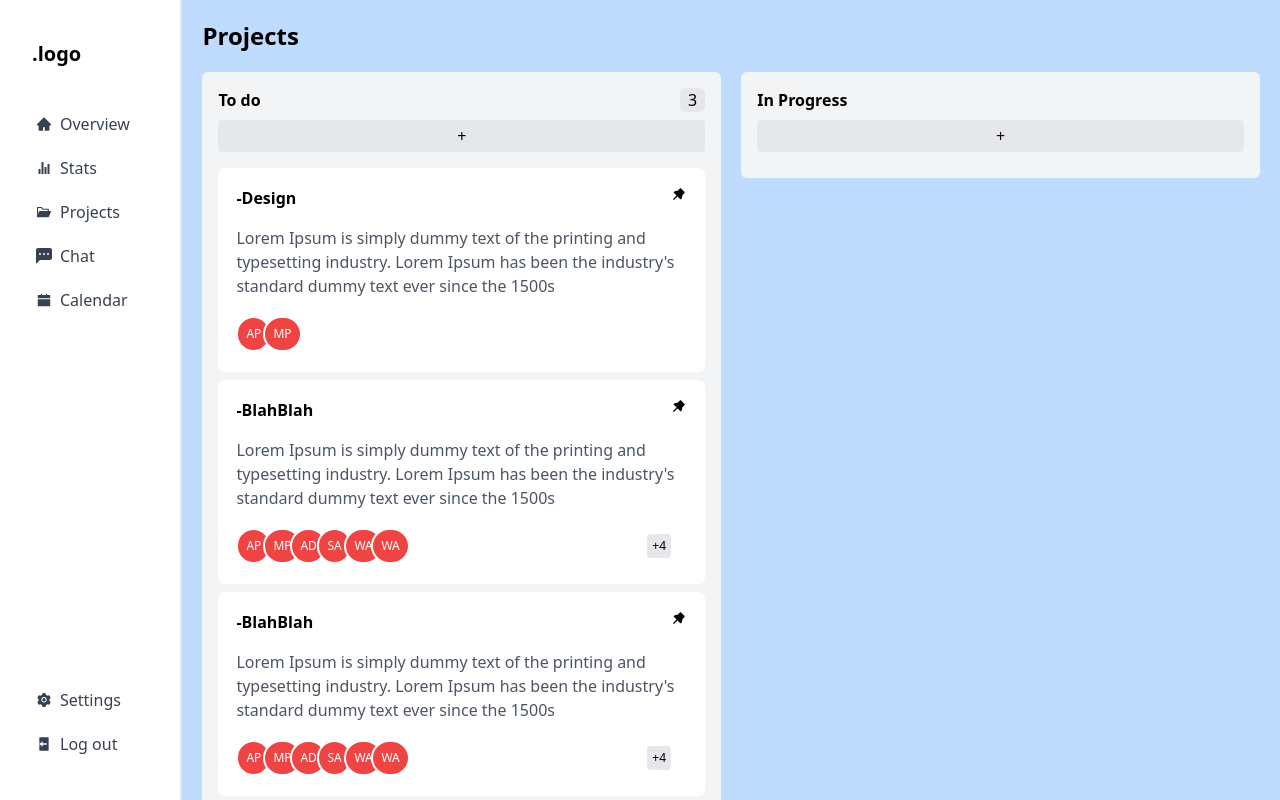
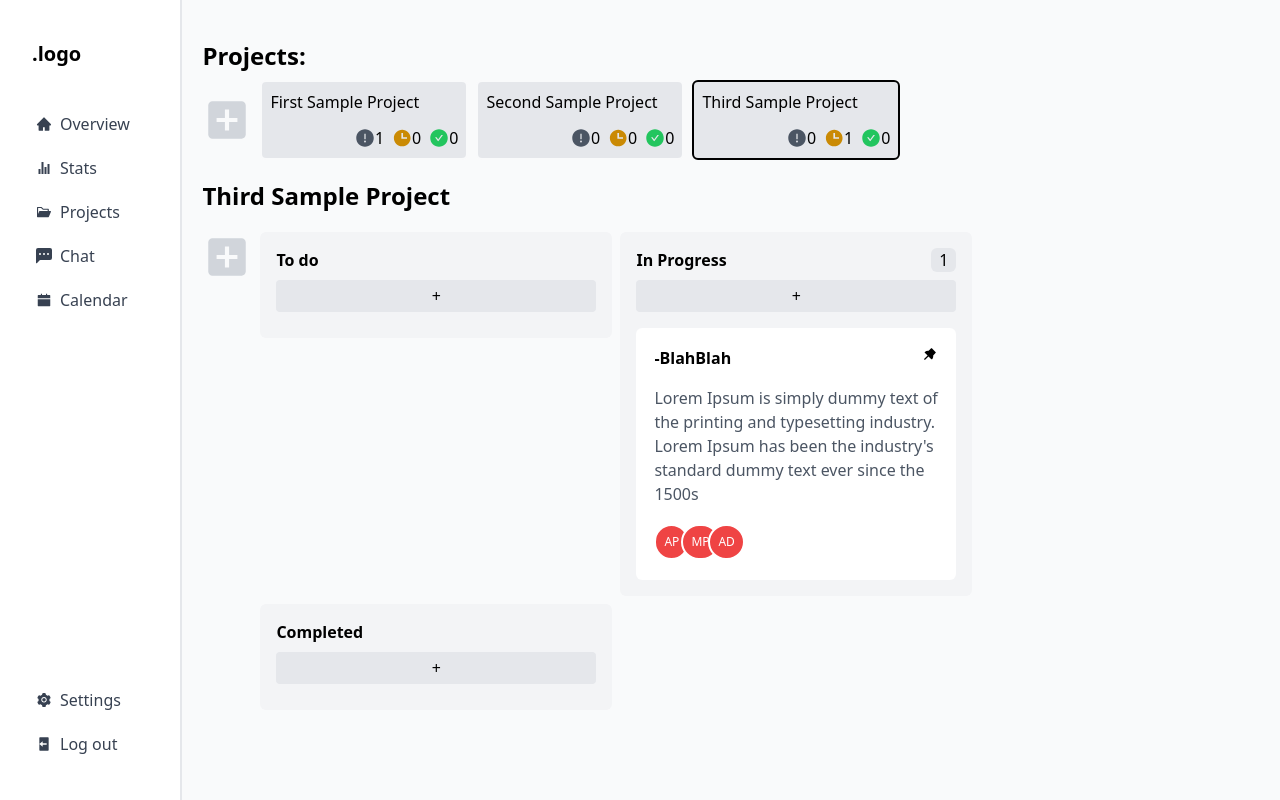
Before and after one commit to apekul/task_management, a React (Create React App) app: page /Projects in a window 1280 px wide. Built offline with nearby package versions, Linux system fonts and the light colour scheme.

Commit message:
update Projects display functionalities and style

```diff
--- a/src/App.js
+++ b/src/App.js
@@ -1,12 +1,16 @@
-import React from "react";
+import React, { useState } from "react";
+import { BrowserRouter as Router, Routes, Route } from "react-router-dom";
 import Navbar from "./Components/Navbar/Navbar";
-import { BrowserRouter as Router, Routes, Route } from "react-router-dom";
 import { Overview, Stats, Projects, Chat, Calendar, Settings } from "./content";
+import { allData } from "./assets/data";
+import { Context } from "./context";
 
 function App() {
+  const [projects, setProjects] = useState(allData);
   return (
     <Router>
       <div className="flex items-center justify-start">
+        <Context.Provider value={[projects, setProjects]}>
           <Navbar />
           <Routes>
             <Route path="/Overview" element={<Overview />} />
@@ -16,6 +20,7 @@ function App() {
             <Route path="/Calendar" element={<Calendar />} />
             <Route path="/Settings" element={<Settings />} />
           </Routes>
+        </Context.Provider>
       </div>
     </Router>
   );
--- a/src/Components/Display/Projects/Frame.jsx
+++ b/src/Components/Display/Projects/Frame.jsx
@@ -4,7 +4,7 @@ import { Droppable } from "@hello-pangea/dnd";
 
 export const Frame = ({ list, val }) => {
   return (
-    <div className="bg-gray-100 w-full h-auto rounded-md p-4 ">
+    <div className="bg-gray-100 w-full h-auto rounded-md p-4 select-none">
       <div className="flex items-center justify-between">
         <h3 className="font-bold">{val}</h3>
         <p className="bg-gray-200 px-2 rounded-md">
@@ -25,7 +25,7 @@ export const Frame = ({ list, val }) => {
                   </div>
                 ))
               ) : (
-                <div className="bg-gray-100 h-0.5 "></div>
+                <div className="bg-gray-100 h-0.5 w-80"></div>
               )}
               {provided.placeholder}
             </div>
--- a/src/Components/Display/Projects/Projects.js
+++ b/src/Components/Display/Projects/Projects.js
@@ -1,124 +1,58 @@
-import React, { useState } from "react";
-import Frame from "./Frame";
-import { DragDropContext } from "@hello-pangea/dnd";
-
-const sample = [
-  {
-    title: "Design",
-    description:
-      "Lorem Ipsum is simply dummy text of the printing and typesetting industry. Lorem Ipsum has been the industry's standard dummy text ever since the 1500s",
-    id: 11,
-    follow: [{ name: "AP" }, { name: "MP" }],
-    created: "",
-    closed: "",
-  },
-  {
-    title: "BlahBlah",
-    description:
-      "Lorem Ipsum is simply dummy text of the printing and typesetting industry. Lorem Ipsum has been the industry's standard dummy text ever since the 1500s",
-    id: 12,
-    follow: [
-      { name: "AP" },
-      { name: "MP" },
-      { name: "AD" },
-      { name: "SA" },
-      { name: "WA" },
-      { name: "WA" },
-      { name: "WA" },
-      { name: "WA" },
-      { name: "WA" },
-      { name: "WA" },
-    ],
-    created: "",
-    closed: "",
-  },
-  {
-    title: "BlahBlah",
-    description:
-      "Lorem Ipsum is simply dummy text of the printing and typesetting industry. Lorem Ipsum has been the industry's standard dummy text ever since the 1500s",
-    id: 13,
-    follow: [
-      { name: "AP" },
-      { name: "MP" },
-      { name: "AD" },
-      { name: "SA" },
-      { name: "WA" },
-      { name: "WA" },
-      { name: "WA" },
-      { name: "WA" },
-      { name: "WA" },
-      { name: "WA" },
-    ],
-    created: "",
-    closed: "",
-  },
-];
+import React, { useState, useContext } from "react";
+import TaskList from "./TaskList";
+import { Context } from "../../../context";
+import { MdAddBox } from "react-icons/md";
+import { BiSolidTime } from "react-icons/bi";
+import { AiFillCheckCircle, AiFillExclamationCircle } from "react-icons/ai";
 
 const Projects = () => {
-  const [todo, setTodo] = useState(sample);
-  const [inProgress, setInProgress] = useState([]);
-  const [complete, setComplete] = useState([]);
+  const [projects] = useContext(Context);
 
-  const onDragEnd = (result) => {
-    const { source, destination } = result;
-    if (
-      !destination ||
-      (destination.droppableId === source.droppableId &&
-        destination.index === source.index)
-    ) {
-      return;
-    }
+  const [currentProject, setCurrentProject] = useState(projects[2]);
 
-    let add,
-      active = todo,
-      completed = complete,
-      progress = inProgress;
-
-    if (source.droppableId === "TodoList") {
-      add = active[source.index];
-      active.splice(source.index, 1);
-    } else if (source.droppableId === "InProgressList") {
-      add = progress[source.index];
-      progress.splice(source.index, 1);
-    } else {
-      add = completed[source.index];
-      completed.splice(source.index, 1);
-    }
-
-    if (destination.droppableId === "TodoList") {
-      active.splice(destination.index, 0, add);
-    } else if (destination.droppableId === "InProgressList") {
-      progress.splice(destination.index, 0, add);
-    } else {
-      completed.splice(destination.index, 0, add);
-    }
-
-    setTodo(active);
-    setInProgress(progress);
-    setComplete(completed);
+  const updateCurrentProject = (item) => {
+    setCurrentProject(item);
   };
 
   return (
-    <DragDropContext onDragEnd={onDragEnd}>
-      <div className="bg-blue-200 w-full h-screen px-5 pb-5 overflow-y-auto">
-        <h2 className="text-2xl font-extrabold py-5">Projects</h2>
-        <div className="grid grid-cols-1 sm:grid-cols-1 md:grid-cols-2 2xl:grid-cols-4 gap-5 ">
-          <div>
-            <Frame list={todo} length={todo.length} val="To do" />
+    <div className="w-full h-screen px-5 pb-5 overflow-y-auto bg-gray-50 pt-10">
+      <h2 className="text-2xl font-extrabold pb-2">Projects:</h2>
+
+      <div className="grid grid-flow-col auto-cols-max gap-2">
+        <div className="flex items-center justify-center text-gray-300 hover:text-gray-400 cursor-pointer">
+          <MdAddBox size="50" />
+        </div>
+
+        {projects.map((item, index) => (
+          <div
+            key={index}
+            onClick={() => updateCurrentProject(item)}
+            className={`w-52 h-20 rounded-md bg-gray-200 p-2 border-2 hover:border-black flex flex-col justify-between
+             ${
+               currentProject.id === item.id ? "border-black" : "border-gray-50"
+             }`}
+          >
+            <p>{item.title}</p>
+            <div className="flex  items-center justify-end gap-2">
+              <div className="flex items-center justify-center ">
+                <AiFillExclamationCircle className="text-gray-600 text-xl" />
+                <span className="">{item.tasks.todos.length}</span>
+              </div>
+              <div className="flex items-center justify-center ">
+                <BiSolidTime className="text-yellow-600 text-xl" />
+                <span className="">{item.tasks.inProgress.length}</span>
+              </div>
+              <div className="flex items-center justify-center ">
+                <AiFillCheckCircle className="text-green-500 text-xl" />
+                <span className="">{item.tasks.completed.length}</span>
+              </div>
+            </div>
           </div>
-          <div>
-            <Frame
-              list={inProgress}
-              length={inProgress.length}
-              val="In Progress"
-            />
-          </div>
-          <div>
-            <Frame list={complete} length={complete.length} val="Completed" />
-          </div>
-        </div>
+        ))}
       </div>
-    </DragDropContext>
+      {/* items */}
+      <TaskList item={currentProject} />
+    </div>
   );
 };
 
--- /dev/null
+++ b/src/Components/Display/Projects/TaskList.js
@@ -0,0 +1,83 @@
+import React, { useState, useEffect } from "react";
+import Frame from "./Frame";
+import { DragDropContext } from "@hello-pangea/dnd";
+import { MdAddBox } from "react-icons/md";
+
+const TaskList = ({ item }) => {
+  const [todo, setTodo] = useState(item.tasks.todos);
+  const [inProgress, setInProgress] = useState(item.tasks.inProgress);
+  const [complete, setComplete] = useState(item.tasks.completed);
+
+  const onDragEnd = (result) => {
+    const { source, destination } = result;
+    if (
+      !destination ||
+      (destination.droppableId === source.droppableId &&
+        destination.index === source.index)
+    ) {
+      return;
+    }
+
+    let add,
+      active = todo,
+      completed = complete,
+      progress = inProgress;
+
+    if (source.droppableId === "TodoList") {
+      add = active[source.index];
+      active.splice(source.index, 1);
+    } else if (source.droppableId === "InProgressList") {
+      add = progress[source.index];
+      progress.splice(source.index, 1);
+    } else {
+      add = completed[source.index];
+      completed.splice(source.index, 1);
+    }
+
+    if (destination.droppableId === "TodoList") {
+      active.splice(destination.index, 0, add);
+    } else if (destination.droppableId === "InProgressList") {
+      progress.splice(destination.index, 0, add);
+    } else {
+      completed.splice(destination.index, 0, add);
+    }
+
+    setTodo(active);
+    setInProgress(progress);
+    setComplete(completed);
+  };
+
+  useEffect(() => {
+    setTodo(item.tasks.todos);
+    setInProgress(item.tasks.inProgress);
+    setComplete(item.tasks.completed);
+  }, [item]);
+
+  return (
+    <DragDropContext onDragEnd={onDragEnd}>
+      <h2 className="text-2xl font-extrabold py-5">{item.title}</h2>
+      <div className="flex items-start gap-2">
+        {/* Add Button */}
+        <div className="flex items-center justify-center ">
+          <div className="text-gray-300 hover:text-gray-400 cursor-pointer">
+            <MdAddBox size="50" />
+          </div>
+        </div>
+        {/*  */}
+        <div className="grid grid-cols-1 sm:grid-cols-1 md:grid-cols-2 2xl:grid-cols-4 gap-2 ">
+          <div>
+            <Frame list={todo} val="To do" />
+          </div>
+          <div>
+            <Frame list={inProgress} val="In Progress" />
+          </div>
+          <div>
+            <Frame list={complete} val="Completed" />
+          </div>
+        </div>
+      </div>
+    </DragDropContext>
+  );
+};
+
+export default TaskList;
--- a/src/Components/Display/Projects/task.js
+++ b/src/Components/Display/Projects/task.js
@@ -1,6 +1,5 @@
-import React, { useState } from "react";
+import React from "react";
 import { AiFillPushpin } from "react-icons/ai";
-// import Draggable, { DraggableCore } from "react-draggable";
 import { Draggable } from "@hello-pangea/dnd";
 
 const Task = ({ item, index }) => {
@@ -11,7 +10,7 @@ const Task = ({ item, index }) => {
           {...provided.draggableProps}
           {...provided.dragHandleProps}
           ref={provided.innerRef}
-          className="bg-white mt-2 rounded-md p-4 text-base flex flex-col gap-4 cursor-pointer border-2 border-dashed border-white hover:border-black select-none"
+          className="bg-white mt-2 w-80 rounded-md p-4 text-base flex flex-col gap-4 cursor-pointer border-2 border-dashed border-white hover:border-black select-none"
         >
           {/* Title/pin button */}
           <div className="flex items-start justify-between ">
--- /dev/null
+++ b/src/assets/data.js
@@ -0,0 +1,49 @@
+export const allData = [
+  {
+    title: "First Sample Project",
+    id: 1,
+    tasks: {
+      todos: [
+        {
+          title: "BlahBlah",
+          description:
+            "Lorem Ipsum is simply dummy text of the printing and typesetting industry. Lorem Ipsum has been the industry's standard dummy text ever since the 1500s",
+          id: 13,
+          follow: [{ name: "AP" }, { name: "MP" }, { name: "AD" }],
+          created: "",
+          closed: "",
+        },
+      ],
+      inProgress: [],
+      completed: [],
+    },
+  },
+  {
+    title: "Second Sample Project",
+    id: 2,
+    tasks: {
+      todos: [],
+      inProgress: [],
+      completed: [],
+    },
+  },
+  {
+    title: "Third Sample Project",
+    id: 3,
+    tasks: {
+      todos: [],
+      inProgress: [
+        {
+          title: "BlahBlah",
+          description:
+            "Lorem Ipsum is simply dummy text of the printing and typesetting industry. Lorem Ipsum has been the industry's standard dummy text ever since the 1500s",
+          id: 13,
+          follow: [{ name: "AP" }, { name: "MP" }, { name: "AD" }],
+          created: "",
+          closed: "",
+        },
+      ],
+      completed: [],
+    },
+  },
+];
--- /dev/null
+++ b/src/context.js
@@ -0,0 +1,3 @@
+import { createContext } from "react";
+
+export const Context = createContext();
```
Lines whose indentation alone changed are shown as unchanged.
